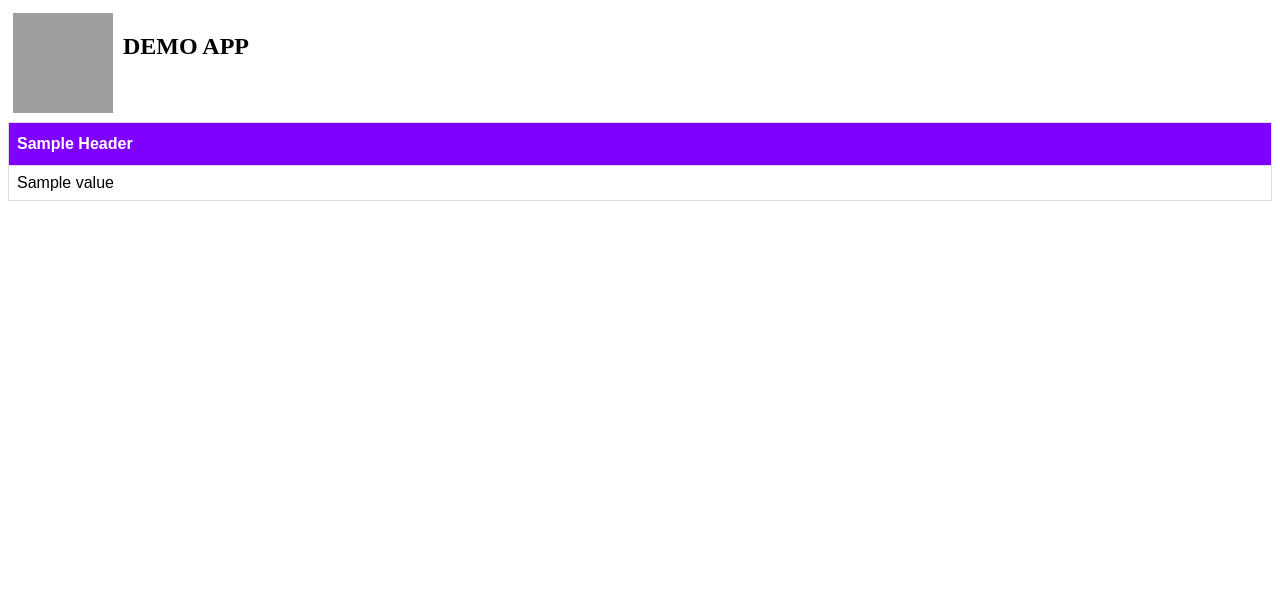
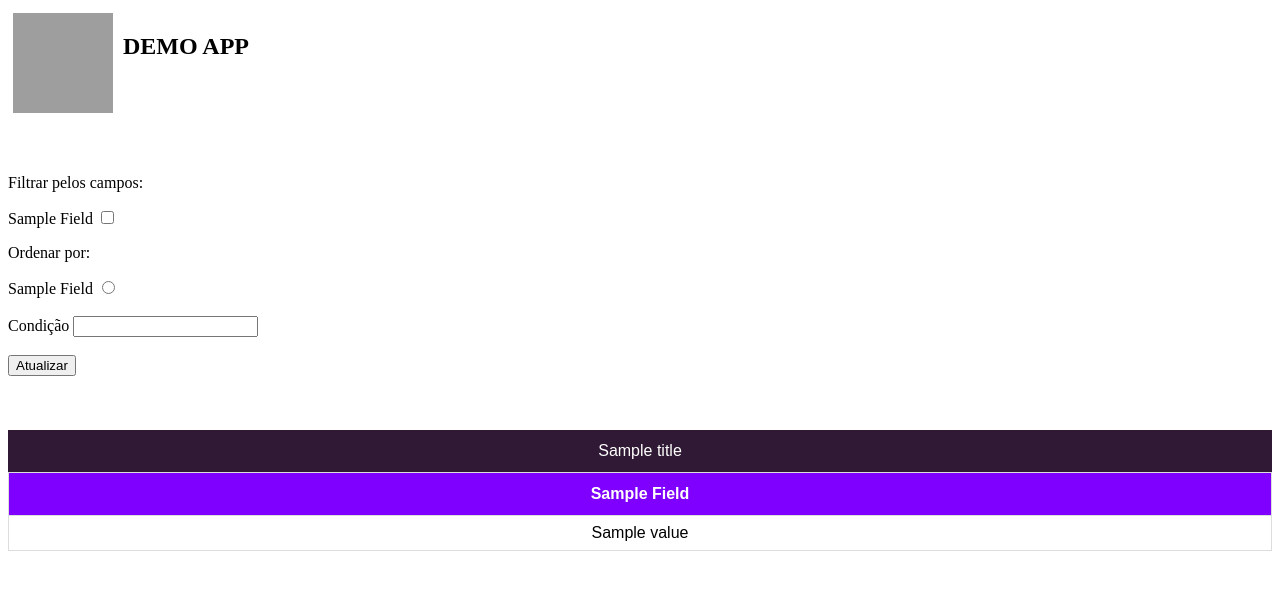
Before and after one commit to adiffpirate/flask-psql-docker, a Flask app: template app/templates/table.html in a window 1280 px wide. Shown: the top 590 px of the page. Run offline with Flask 2, Linux system fonts and the light colour scheme; the template is opened without the code that fills it: most values are stand-ins (such as "Sample title", 1, 10 or a date in 2020); grey boxes are pictures that could not be loaded.

Commit message:
Improvements on front-end

```diff
--- a/app/app.py
+++ b/app/app.py
@@ -1,5 +1,5 @@
 from flask import Flask, render_template, request
-from .backend import Connector
+from .db import Connector
 
 app = Flask(__name__)
 db = Connector()
@@ -8,23 +8,22 @@ db = Connector()
 def homepage():
     return render_template('homepage.html')
 
-@app.route('/select/all')
+@app.route('/consulta')
 def select_all():
-    table = request.args.get("table")
+    table = request.args.get("tabela")
     db.execute(f"SELECT * FROM {table} LIMIT 0")
-    headers = [desc[0].title() for desc in db.cursor.description]
-    rows = db.query(f"SELECT * FROM {table}")
-    return render_template('table.html', headers=headers, rows=rows)
-
-@app.route('/consulta')
-def select():
-    table = request.args.get("tabela")
-    fields = request.args.getlist("campo")
-    order_by = request.args.get("ordenar-por") if 'ordenar-por' in request.args else fields[0]
-    query = f"SELECT {','.join(fields)} FROM {table} ORDER BY {order_by}"
-    app.logger.info("Listing table: " + query)
+    all_fields = [desc[0] for desc in db.cursor.description]
+    fields = request.args.getlist("campo") if 'campo' in request.args else all_fields
+    where = request.args.get("condicao")
+    order_by = request.args.get("ordenar-por") if 'ordenar-por' in request.args else all_fields[0]
+    if where:
+        query = f"SELECT {','.join(fields)} FROM {table} WHERE ({where}) ORDER BY {order_by}"
+    else:
+        query = f"SELECT {','.join(fields)} FROM {table} ORDER BY {order_by}"
+    app.logger.info("Consulta: " + query)
     rows = db.query(query)
-    return render_template('table.html', headers=fields, rows=rows)
+    app.logger.info(rows)
+    return render_template('table.html', table=table, title=table.title(), fields=fields, all_fields=all_fields, rows=rows)
 
 @app.route('/delete/all')
 def delete_all():
@@ -37,15 +36,16 @@ def delete_all():
 def report():
     subject = request.args.get("assunto")
     if subject == "candidaturas":
-        headers = ['Nome', 'Cargo', 'Ano']
-        rows = db.query(f"SELECT nome,nomecargo,ano FROM cargo RIGHT JOIN individuo ON cargo.candidato=individuo.nome")
-    # if subject == "fichas-limpas":
-    #     headers = ['Reu', 'Procedente', 'DataTermino']
-    #     rows = db.query(
-    #         "SELECT (Reu, Procedente, DataTermino) FROM ProcessoJudicial "
-    #         "WHERE (Reu = new.Candidato AND Procedente = TRUE AND (date_part('year', DataTermino) - new.Ano) < 5)"
-    #     )
+        title = "Candidatos Eleitos"
+        fields = ['Nome', 'Cargo', 'Ano']
+        rows = db.query(open('queries/report_candidaturas.sql').read())
+        app.logger.info("Get candidaturas report: " + str(rows))
+    elif subject == "fichas-limpas":
+        title = "Indivíduos Ficha-Limpa"
+        fields = ['Indivíduo', 'Procedente', 'Data Termino']
+        rows = db.query(open('queries/report_fichas_limpas.sql').read())
+        app.logger.info("Get fichas-limpas report: " + str(rows))
     else:
         headers = []
         rows = []
-    return render_template('table.html', headers=headers, rows=rows)
+    return render_template('table.html', title=title, fields=fields, rows=rows)
--- a/app/templates/table.html
+++ b/app/templates/table.html
@@ -2,6 +2,15 @@
 <html>
 
 	<style>
+		#page-header {
+			padding-top: 12px;
+			padding-bottom: 12px;
+			background-color: #301934;
+			text-align: center;
+			color: white;
+			display: table-caption;
+		}
+
 		#pretty {
 			font-family: Arial, Helvetica, sans-serif;
 			border-collapse: collapse;
@@ -11,16 +20,25 @@
 		#pretty td, #pretty th {
 			border: 1px solid #ddd;
 			padding: 8px;
+			text-align: center;
 		}
 
 		#pretty tr:nth-child(even){background-color: #f2f2f2;}
 
 		#pretty tr:hover {background-color: #ddd;}
 
+		#pretty caption {
+			padding-top: 12px;
+			padding-bottom: 12px;
+			background-color: #301934;
+			text-align: center;
+			color: white;
+			display: table-caption;
+		}
+
 		#pretty th {
 			padding-top: 12px;
 			padding-bottom: 12px;
-			text-align: left;
 			background-color: #7F00FF;
 			color: white;
 		}
@@ -57,12 +75,43 @@
 				</div>
 			</div>
 
+			<br><br>
+
+			{% if all_fields %}
+				<form>
+
+					<input type="hidden" name="tabela" id="table" value="{{ table }}">
+
+					<p>Filtrar pelos campos:</p>
+					{% for field in all_fields %}
+						<label for="{{ field }}">{{ field.title() }}</label>
+						<input type="checkbox" name="campo" id="field-{{ field }}" value="{{ field }}">
+					{% endfor %}
+
+					<p>Ordenar por:</p>
+					{% for field in all_fields %}
+						<label for="ordenar-por-{{ field }}">{{ field.title() }}</label>
+						<input type="radio" name="ordenar-por" id="order-by-{{ field }}" value="{{ field }}">
+					{% endfor %}
+
+					<br><br>
+					<label for="where">Condição</label>
+					<input type="text" name="condicao" id="where">
+
+					<br><br>
+					<input type="submit" value="Atualizar">
+					<br><br><br><br>
+
+				</form>
+			{% endif %}
+
 			<table id="pretty" class="table table-striped table-responsive table-bordered">
+				<caption>{{ title }}</caption>
 
 				<thead>
 					<tr>
-						{% for header in headers %}
-							<th>{{ header.title() }}</th>
+						{% for field in fields %}
+							<th>{{ field.title() }}</th>
 						{% endfor %}
 					</tr>
 				</thead>
```
Also changed, not shown: app/queries/report_candidaturas.sql (added, +11 -0 lines), app/queries/report_fichas_limpas.sql (added, +15 -0 lines), app/templates/homepage.html (+60 -34 lines), database/init/init.py (+25 -4 lines), app/db.py (renamed from app/backend.py).
